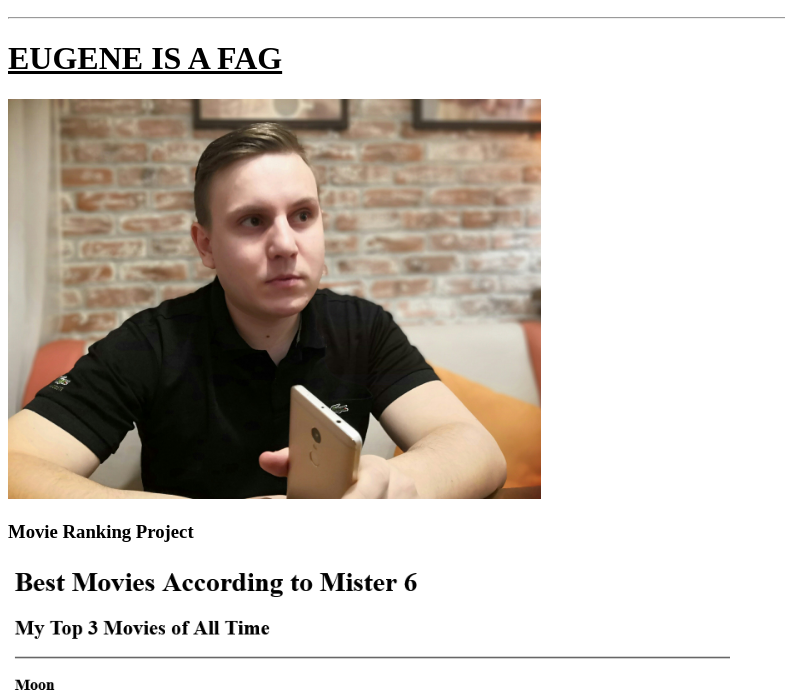
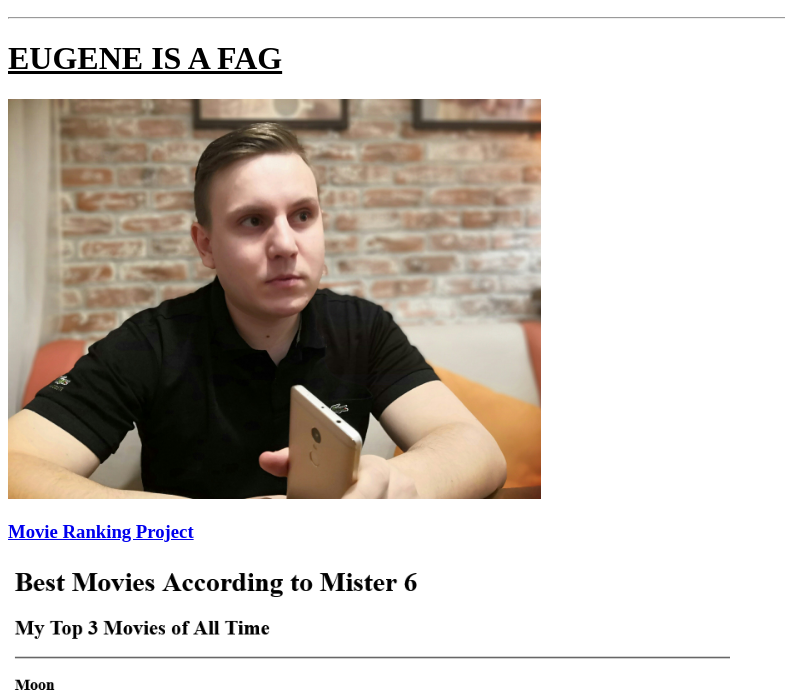
Before and after one commit to HouseNumber/html-portfolio, a plain HTML site: page index.html in a window 1280 px wide. Shown: the part 110-802 px from the top of the page, without its empty margins (0-785 px from the left). Drawn offline with Linux system fonts and the light colour scheme.

Commit message:
Update index.html

```diff
--- a/index.html
+++ b/index.html
@@ -27,7 +27,7 @@ https://developer.mozilla.org/en-US/docs/Web/HTML/Element/img#attr-height -->
     <hr />
         <h1><u>EUGENE IS A FAG</u></h1>
     <img src="./assets/images/0em0QXHg2Ok.jpg" height="400" alt="FAG" />
-    <h3><a href="./public/Brad's movies.html"></a>Movie Ranking Project</h3>
+    <h3><a href="./public/Brad's movies.html">Movie Ranking Project</h3>
         <img src="./public/movie screenshot.png" height="400" alt="Movie Ranking Stuff" />
     <h3><a href="./public/Brad's Bday.html"></a>Birthday Invite Project</h3>
         <img src="./public/Brad's Bday.png" height="600" alt="Birthday Project" />
```
